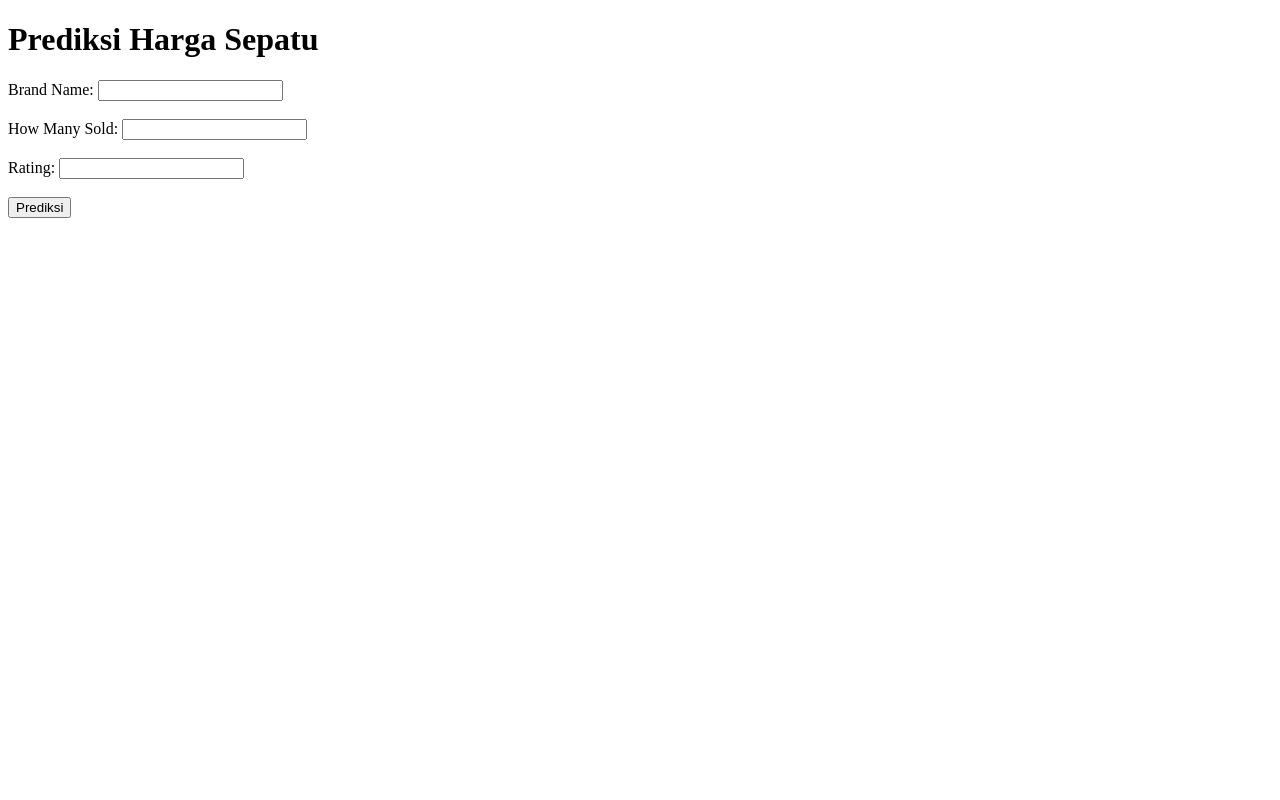
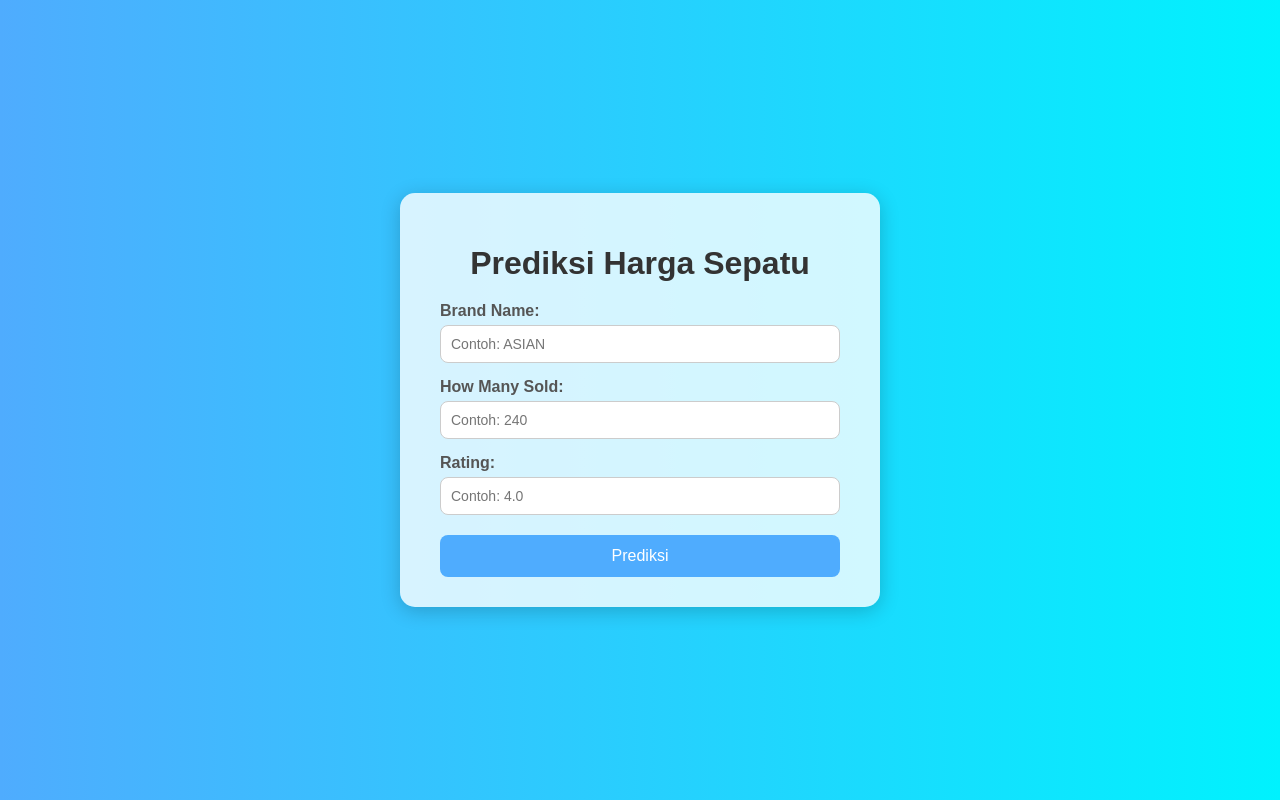
Before and after one commit to fdhlkanz/SVRregresi, a Flask app: page / in a window 1280 px wide. Run offline with Flask 3, Linux system fonts and the light colour scheme; parts of the project's set-up code (start-up, migrations or seed data) failed here and were passed over.

Commit message:
Update index.html

```diff
--- a/my_shoe_app/templates/index.html
+++ b/my_shoe_app/templates/index.html
@@ -1,25 +1,92 @@
 <!DOCTYPE html>
-<html>
+<html lang="id">
   <head>
+    <meta charset="UTF-8" />
+    <meta name="viewport" content="width=device-width, initial-scale=1.0" />
     <title>Prediksi Harga Sepatu</title>
+    <style>
+      body {
+        font-family: Arial, sans-serif;
+        background: linear-gradient(to right, #4facfe, #00f2fe);
+        margin: 0;
+        padding: 0;
+        display: flex;
+        justify-content: center;
+        align-items: center;
+        height: 100vh;
+      }
+      .container {
+        background: #ffffffcc;
+        padding: 30px 40px;
+        border-radius: 15px;
+        box-shadow: 0px 4px 20px rgba(0, 0, 0, 0.2);
+        text-align: center;
+        width: 100%;
+        max-width: 400px;
+      }
+      h1 {
+        margin-bottom: 20px;
+        color: #333;
+      }
+      label {
+        display: block;
+        font-weight: bold;
+        margin-top: 15px;
+        color: #555;
+        text-align: left;
+      }
+      input[type="text"],
+      input[type="number"] {
+        width: 100%;
+        padding: 10px;
+        margin-top: 5px;
+        border-radius: 8px;
+        border: 1px solid #ccc;
+        box-sizing: border-box;
+        font-size: 14px;
+      }
+      input[type="submit"] {
+        background-color: #4facfe;
+        color: white;
+        border: none;
+        padding: 12px;
+        margin-top: 20px;
+        width: 100%;
+        font-size: 16px;
+        border-radius: 8px;
+        cursor: pointer;
+        transition: background 0.3s ease;
+      }
+      input[type="submit"]:hover {
+        background-color: #3c8dde;
+      }
+      .result {
+        margin-top: 20px;
+        font-size: 18px;
+        color: #222;
+        font-weight: bold;
+      }
+    </style>
   </head>
   <body>
+    <div class="container">
       <h1>Prediksi Harga Sepatu</h1>
       <form action="/predict" method="post">
         <label>Brand Name:</label>
-      <input type="text" name="brand" required /><br /><br />
+        <input type="text" name="brand" placeholder="Contoh: ASIAN" required />
 
         <label>How Many Sold:</label>
-      <input type="number" name="sold" required /><br /><br />
+        <input type="number" name="sold" placeholder="Contoh: 240" required />
 
         <label>Rating:</label>
-      <input type="number" step="0.1" name="rating" required /><br /><br />
+        <input type="number" step="0.1" name="rating" placeholder="Contoh: 4.0" required />
 
         <input type="submit" value="Prediksi" />
       </form>
 
       {% if prediction_text %}
-    <h2>{{ prediction_text }}</h2>
+      <div class="result">{{ prediction_text }}</div>
       {% endif %}
+    </div>
   </body>
 </html>
```
Lines whose indentation alone changed are shown as unchanged.
